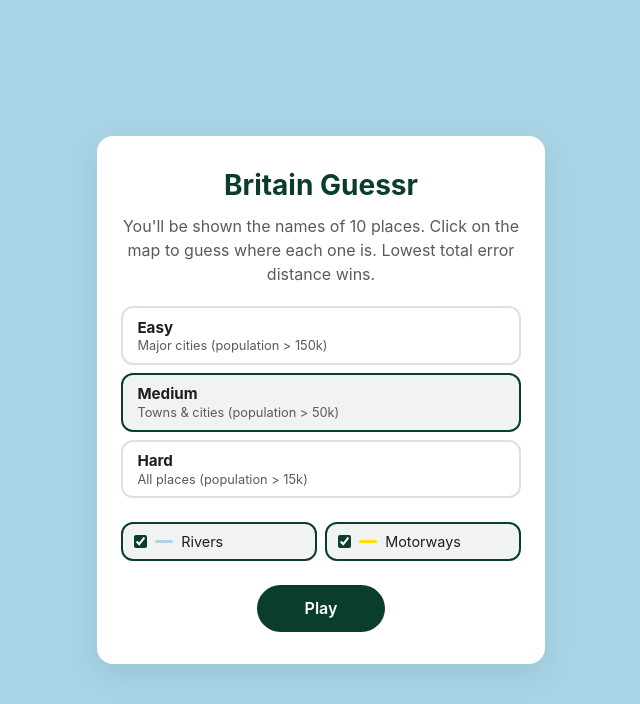
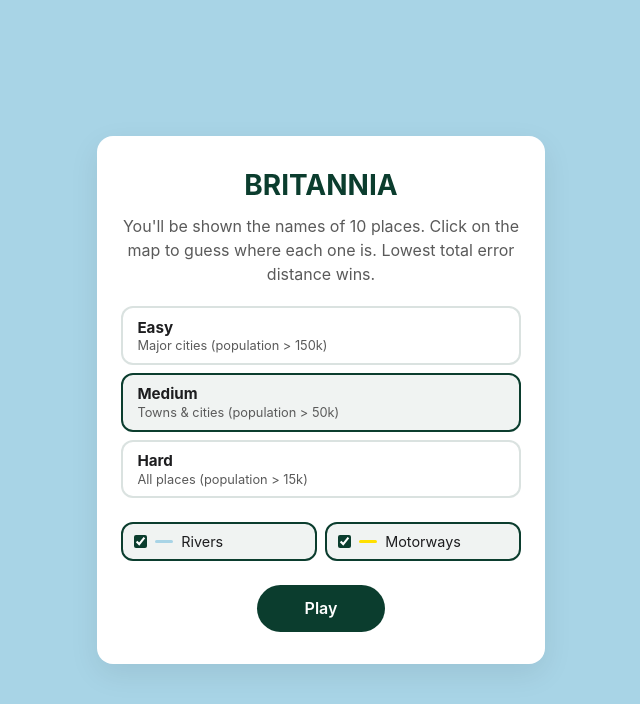
Before and after one commit to hamishmacgregor/britain_guessr, a plain HTML site: page index.html in a window 1280 px wide. Shown: the whole page, without its empty margins (319-959 px from the left). Drawn offline with nearby package versions, Linux system fonts and the light colour scheme.

Commit message:
changed name of game

```diff
--- a/index.html
+++ b/index.html
@@ -4,7 +4,7 @@
   <meta charset="UTF-8" />
   <meta name="viewport" content="width=device-width, initial-scale=1, maximum-scale=1, user-scalable=no" />
   <meta name="theme-color" content="#0b3d2e" />
-  <title>Britain Guessr</title>
+  <title>BRITANNIA</title>
   <link rel="stylesheet" href="https://unpkg.com/leaflet@1.9.4/dist/leaflet.css"
         integrity="sha256-p4NxAoJBhIIN+hmNHrzRCf9tD/miZyoHS5obTRR9BMY="
         crossorigin="anonymous" />
@@ -15,7 +15,7 @@
 
     <section id="start-screen" class="screen">
       <div class="card">
-        <h1>Britain Guessr</h1>
+        <h1>BRITANNIA</h1>
         <p>You'll be shown the names of 10 places. Click on the map to guess where each one is. Lowest total error distance wins.</p>
         <div class="difficulty-group" role="radiogroup" aria-label="Difficulty">
           <button type="button" class="difficulty-btn" data-difficulty="easy">
```
